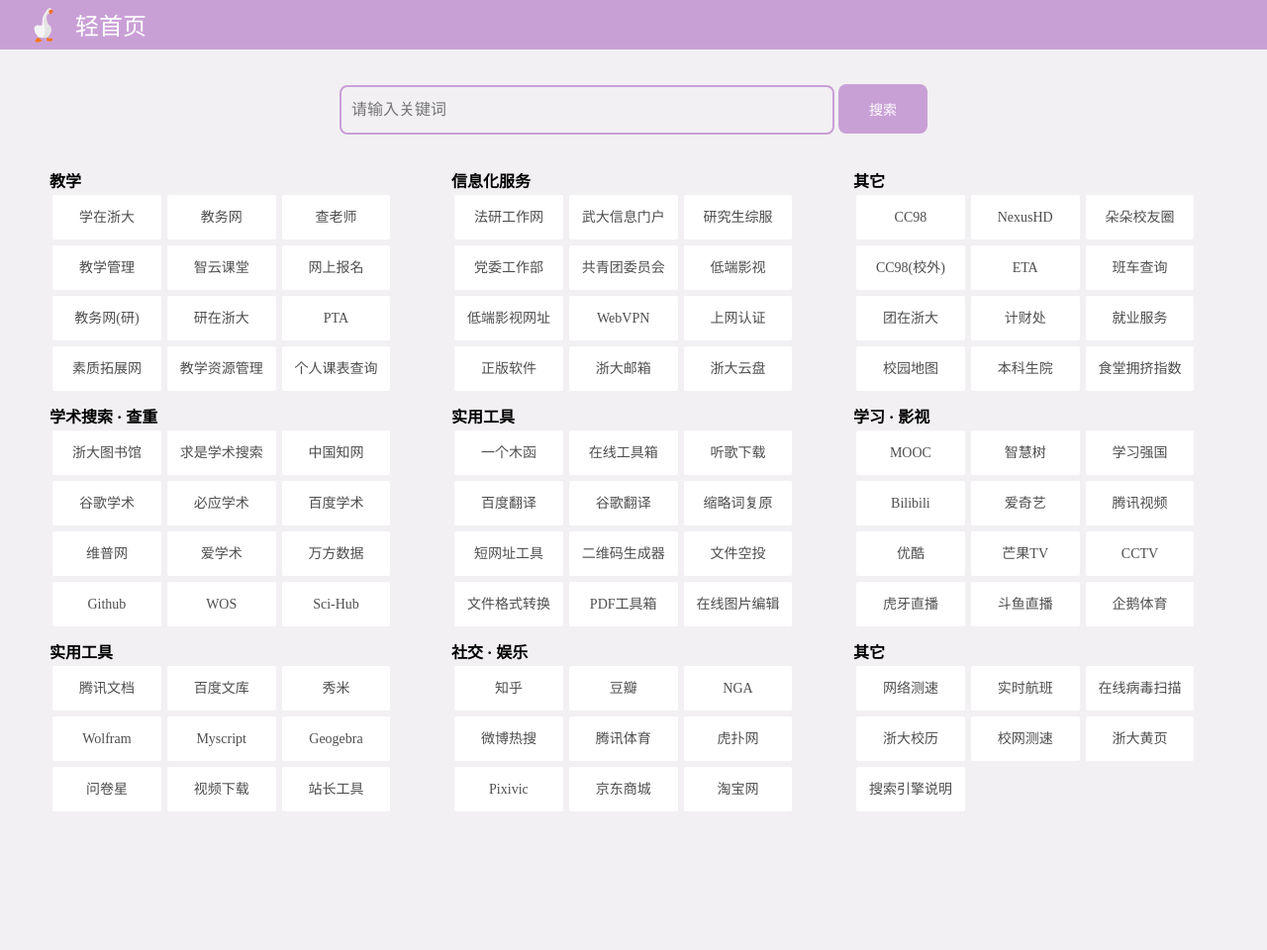
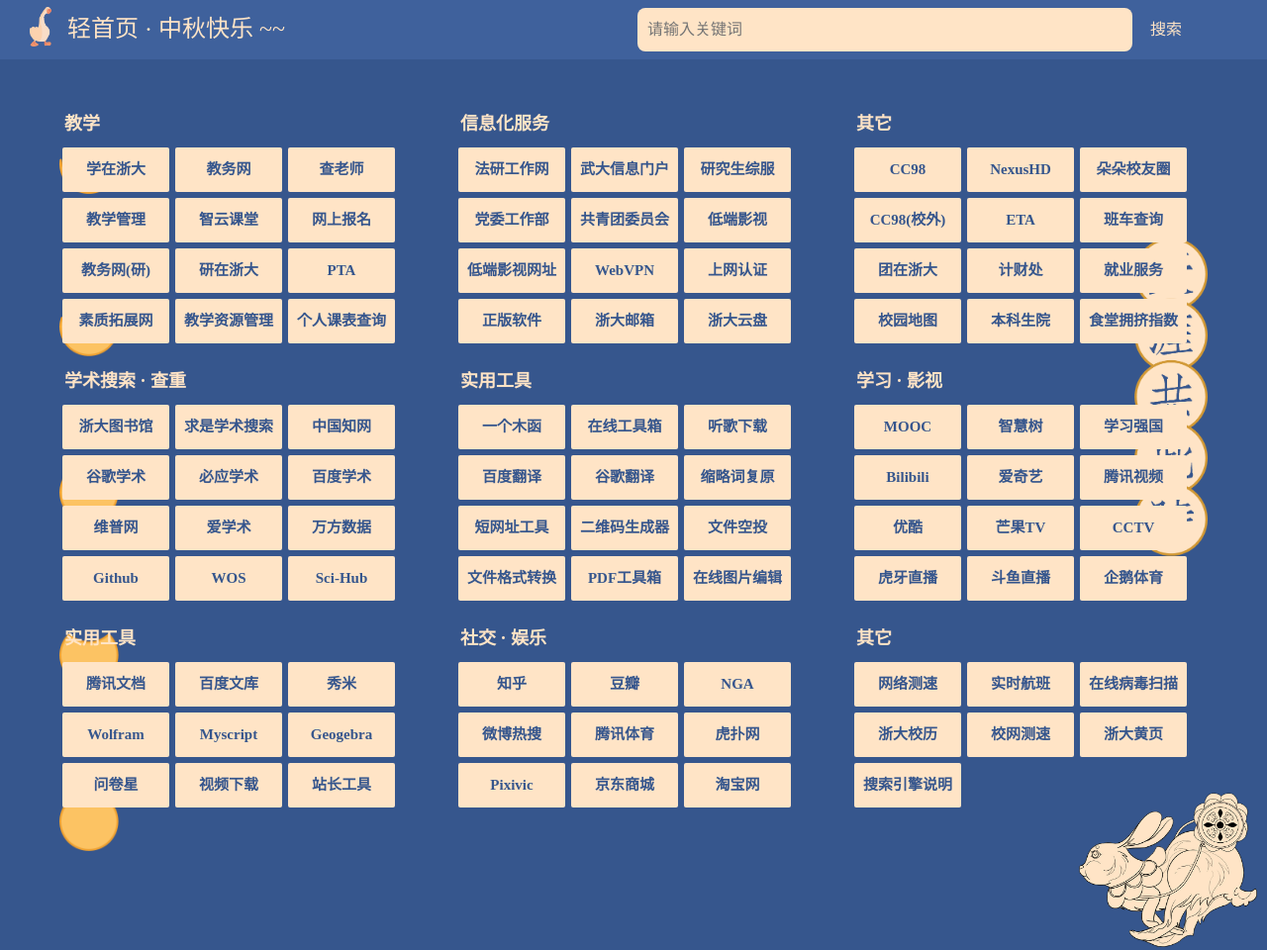
Before and after one commit to Oddyti/GoosePage, a plain HTML site: page index.html in a window 1280 px wide. Shown: the whole page at 99% size. Before the commit the page ends 823 px from the top, so only its background shows below. Drawn offline with Linux system fonts and the light colour scheme.

Commit message:
GoosePage2.0-中秋！

```diff
--- a/css/style.css
+++ b/css/style.css
@@ -1,8 +1,7 @@
 html,
 body {
-    height: 100%;
+    height: fit;
     margin: 0;
-    background: #f2f0f3;
 }
 
 footer,header,main,section,summary {
@@ -12,13 +11,13 @@ footer,header,main,section,summary {
     max-width: 960px;
 }
 header {
-    position: fixed;
+    position: relative;
     top: 0;
     left: 0;
     width: 100%;
-    height: 50px;
+    height: 60px;
     z-index: 100;
-    background: #c9a0d6;
+    background: #3f619c;
 }
 header .logo {
     float: left;
@@ -26,100 +25,111 @@ header .logo {
     margin: 0;
     border: none;
     display: block;
-    line-height: 49px;
+    line-height: 59px;
     font-size: 24px;
     font-weight: 400;
     padding-left: 20px;
 }
 
 header .logo img {
-    width: 50px;
-    vertical-align: -15px;
+    height: 40px;
+    vertical-align: -10px;
+    padding-left: 10px;
 }
 header .logo span {
-    color: #FFFFFF;
+    color: #ffe4c6;
+    padding-left: 10px;
 }
 
 .main-index{
-    background: #f2f0f3;
+    box-sizing: border-box;
 	margin-right:auto;
 	margin-left:auto;
-    margin-top: 0px;
-    padding-top: 60px;
+    margin-top: 50px;
+    /* padding-top: 60px; */
+    height: 100%;
     max-width: 1200px;
-    /* margin: 20px; */
-}
-.search-box{
-    position: relative;
-    margin: auto;
-    padding-top: 20px;
-    padding-bottom: 30px;
-    height: 60px;
-    width: 700px;
-    border-radius: 8px;
-    overflow: hidden;
-    display: flex;
-    flex-wrap: wrap;
+    /* display: flex;
+    flex-direction: column; */
 }
 
 form {
     text-align: center;
-    height: 50px;
+    height: 60px;
     width: 700px;
     margin: auto;
+    padding-left: 60%;
 }
 
 form .search-word{
     box-sizing: border-box;
     flex: 1;
-    height: 50px;
-    line-height: 50px;
+    height: 44px;
+    line-height: 40px;
     border-radius: 8px;
     font-size: 16px;
     width: 500px;
     border: none;
     outline: none;
     padding-left: 10px;
-    margin-top: auto;
-    margin-bottom: auto;
-    border: 2px solid #c9a0d6;
-    background-color: #f2f0f3;
+    margin-top: 8px;
+    margin-bottom: 8px;
+    border: none;
+    background-color: #ffe4c6;
 }
 form .search-button{
-    width: 90px;
+    width: 60px;
     height: 50px;
-    border-radius: 8px;
+    /* border-radius: 8px; */
     text-align: center;
-    background-color: #c9a0d6;
-    color: #FFFFFF;
-    font-size: 14px;
+    background-color: transparent;
+    color: #ffe4c6;
+    font-size: 16px;
+    font-weight: 500;
     border: 0;
 }
 
 .type-box {
     margin-right: -10px;
     margin-left: -10px;
+    height: 100%;
+    margin: auto;
+    width: 100%;
+    display: flex;
+    flex-wrap: wrap;
+    justify-content : center;
 }
 
+.type-name-container{
+    margin-bottom: 10px;
+}
+
+strong.type-name{
+    color: #ffe4c6;
+    font-weight: 800;
+    padding-left: 5px;
+    font-size: 18px;
+    margin-bottom: 10px;
+}
 .container-box {
     float: left;
     padding: 0px 20px;
-    margin-bottom: 10px;
+    padding-bottom: 20px;
     width: 30%;
 }
 
 .container-box a {
-    background: rgba(255, 255, 255, 1);
+    /* background: rgba(255, 255, 255, 1); */
     text-align: center;
     display: block;
     line-height: 45px;
     border-radius: 2px;
-    font-size: 14px;
-    color: #4e4e4e;
+    font-size: 15px;
+    color: #36568d;
     text-decoration: none;
     transition: all 0.3s ease;
-    font-weight: 400;
-    background-color: #ffffff;
+    font-weight: 800;
+    background-color: #ffe4c6;
     -moz-transition: all 0.3s ease;
     -webkit-transition: all 0.3s ease;
     -o-transition: all 0.3s ease;
@@ -133,13 +143,77 @@ form .search-button{
 }
 
 .container-box a:hover {
-    color: #FFF;
-    font-size: 14px;
-    font-weight: 400;
-    background: #c9a0d6
+    color: #ffe4c6;
+    font-size: 15px;
+    font-weight: 800;
+    background: #4e70aa
 }
 
-/* .footer{
+.rabbit{
+    height: 160px;
+    position: absolute;
+    bottom: -160px;
+    right: 10px;
+    z-index: -1;
+}
+
+.tianya{
+    height: 350px;
+    position: absolute;
+    top: 30%;
+    right: 60px;
+    z-index: -1;
+}
+
+.moon-1{
     height: 50px;
-    margin-top: -50px;
-} */
+    position: absolute;
+    top: 100px;
+    right: 60px;
+    z-index: -1;
+}
+
+.moon-1{
+    width: 60px;
+    height: auto;
+    position: absolute;
+    top: 100%;
+    left: 60px;
+    z-index: -1;
+}
+
+.moon-2{
+    width: 60px;
+    height: auto;
+    position: absolute;
+    top: 80%;
+    left: 60px;
+    z-index: -1;
+}
+
+.moon-3{
+    width: 60px;
+    height: auto;
+    position: absolute;
+    top: 60%;
+    left: 60px;
+    z-index: -1;
+}
+
+.moon-4{
+    width: 60px;
+    height: auto;
+    position: absolute;
+    top: 40%;
+    left: 60px;
+    z-index: -1;
+}
+
+.moon-5{
+    width: 60px;
+    height: auto;
+    position: absolute;
+    top: 20%;
+    left: 60px;
+    z-index: -1;
+}
--- a/index.html
+++ b/index.html
@@ -6,7 +6,15 @@
     <title>轻首页</title>
     <link rel="shortcut icon" href="./images/goose.ico">
     <link rel="stylesheet" href="./css/style.css">
-
+    <style>
+        body {
+            /* background-image: url(./images/mountain.jpg); */
+            background-color: #36568d;
+            background-size:cover;
+            background-repeat: no-repeat;
+            background-attachment: fixed;
+        }
+    </style>
 
 </head>
 
@@ -15,20 +23,18 @@
         <div class="container">
             <div class="main">
                 <h1 class="logo">
-                    <img src="./images/goose.png" onclick="playGoose()">
+                    <img src="./images/goose-moon.png" onclick="playGoose()">
                     <audio id="gooseCall" src="./audio/GooseCall.mp3" preload="auto"></audio>
-                    <span>轻首页</span>
+                    <span>轻首页 · 中秋快乐 ~~</span>
                 </h1>
+                <form target="_blank" method="get" action="https://www.baidu.com/s">
+                    <input type="text" placeholder="请输入关键词" name="word" class="search-word" />
+                    <input type="submit" value="搜索" class="search-button">
+                </form>
             </div>
         </div>
     </header>
     <div class="main-index">
-        <div class="search-box">
-            <form target="_blank" method="get" action="https://www.baidu.com/s">
-                <input type="text" placeholder="请输入关键词" name="word" class="search-word" />
-                <input type="submit" value="搜索" class="search-button">
-            </form>
-        </div>
         <div class="type-box">
             <div class="container-box">
                 <div class="type-name-container"><strong class="type-name">教学</strong></div>
@@ -44,7 +50,8 @@
                 <div class="link-name"><a href="http://www.youth.zju.edu.cn/sztz/" target="_blank">素质拓展网</a></div>
                 <div class="link-name"><a href="http://jxzygl.zju.edu.cn/default.html" target="_blank">教学资源管理</a></div>
                 <div class="link-name"><a href="http://appservice.zju.edu.cn/zdjw/grkb" target="_blank">个人课表查询</a></div>
-                         </div>
+            </div>
+
             <div class="container-box">
                 <div class="type-name-container"><strong class="type-name">信息化服务</strong></div>
                 <div class="link-name"><a href="https://golaw.whu.edu.cn/index.htm" target="_blank">法研工作网</a></div>
@@ -94,7 +101,7 @@
             </div>
 
             <div class="container-box">
-                <div class="type-name-container2"><strong class="type-name">实用工具</strong></div>
+                <div class="type-name-container"><strong class="type-name">实用工具</strong></div>
                 <div class="link-name"><a href="https://ol.woobx.cn/" target="_blank">一个木函</a></div>
                 <div class="link-name"><a href="https://tool.browser.qq.com/" target="_blank">在线工具箱</a></div>
                 <div class="link-name"><a href="http://www.xmsj.org/" target="_blank">听歌下载</a></div>
@@ -135,7 +142,7 @@
                 <div class="link-name"><a href="https://www.geogebra.org/" target="_blank">Geogebra</a></div>
                 <div class="link-name"><a href="https://www.wjx.cn/" target="_blank">问卷星</a></div>
                 <div class="link-name"><a href="https://bilibili.iiilab.com/" target="_blank">视频下载</abra></div>
-                <div class="link-name"><a href="https://tool.chinaz.com/" target="_blank">站长工具</a></div>
+                <div class="link-name"><a href="https://tool.chinaz.com/" target="_bla。nk">站长工具</a></div>
             </div>
 
             <div class="container-box">
@@ -160,14 +167,16 @@
                 <div class="link-name"><a id="about" href="http://speedtest.zju.edu.cn/" target="_blank">校网测速</a></div>
                 <div class="link-name"><a id="ssyqsm" href="https://zhfw.zju.edu.cn/65686/list.htm" target="_blank">浙大黄页</a></div>
                 <div class="link-name"><a id="ssyqsm" href="https://www.cc98.org/topic/4979979" target="_blank">搜索引擎说明</a></div>
-
             </div>
         </div>
+        <img class="rabbit" src="./images/rabbit.png">
+        <img class="tianya" src="./images/tianya.png">
+        <img class="moon-1" src="./images/moon-1.png">
+        <img class="moon-2" src="./images/moon-2.png">
+        <img class="moon-3" src="./images/moon-3.png">
+        <img class="moon-4" src="./images/moon-4.png">
+        <img class="moon-5" src="./images/moon-5.png">
     </div>
-    <!-- <footer class="footer">
-        <div>
-        </div>
-    </footer> -->
     <script>
         function playGoose() {
             var music = document.getElementById("gooseCall");
```
Also changed, not shown: images/goose-moon.png (added), images/moon-1.png (added), images/moon-2.png (added), images/moon-3.png (added), images/moon-4.png (added), images/moon-5.png (added), images/rabbit.png (added), images/tianya.png (added), 2 other files.
